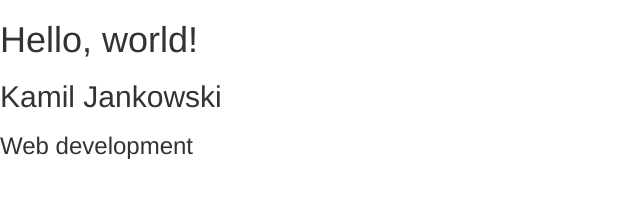
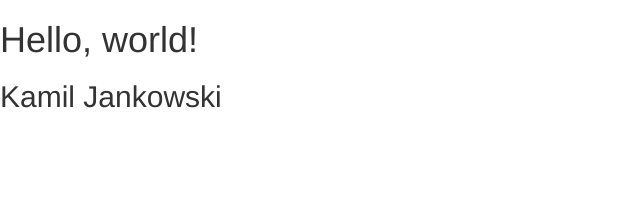
Before and after one commit to KamilJankowski/Kamil-Jankowski, a plain HTML site: page index.html in a window 1280 px wide. Shown: the whole page, without its empty margins (0-640 px from the left). Drawn offline with nearby package versions, Linux system fonts and the light colour scheme.

Commit message:
Revert "web development"
This reverts commit ab040caab58827b3444829671af04bbea3a7669a.

```diff
--- a/index.html
+++ b/index.html
@@ -22,7 +22,6 @@
   <body>
     <h1>Hello, world!</h1>
 <h2>Kamil Jankowski</h2>
-      <h3>Web development</h3>
     <!-- jQuery (necessary for Bootstrap's JavaScript plugins) -->
     <script src="https://ajax.googleapis.com/ajax/libs/jquery/1.11.3/jquery.min.js"></script>
     <!-- Include all compiled plugins (below), or include individual files as needed -->
```
